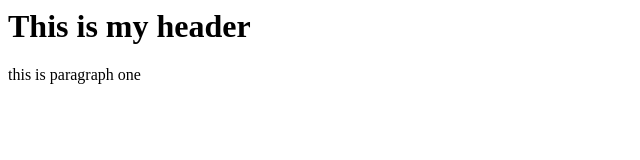
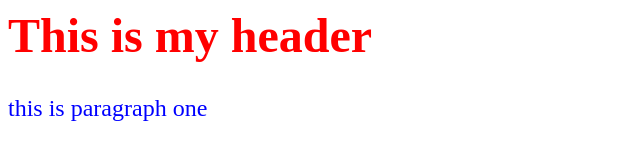
Before and after one commit to aneej/newRemoteRepoEx-SSH, a plain HTML site: page index.html in a window 1280 px wide. Shown: the whole page, without its empty margins (0-640 px from the left). Drawn offline with Linux system fonts and the light colour scheme.

Commit message:
added SYLE block in html file

```diff
--- a/index.html
+++ b/index.html
@@ -1,6 +1,10 @@
 <HTML>
 
   <!-- please add styles for H1  and P HTML tags -->
+  <STYLE>
+    H1 { color:red;  font-size: 300%;  }
+    P  { color:blue;  font-size: 150%; }
+  </STYLE>
 <HEAD>
 </HEAD>
 
```
